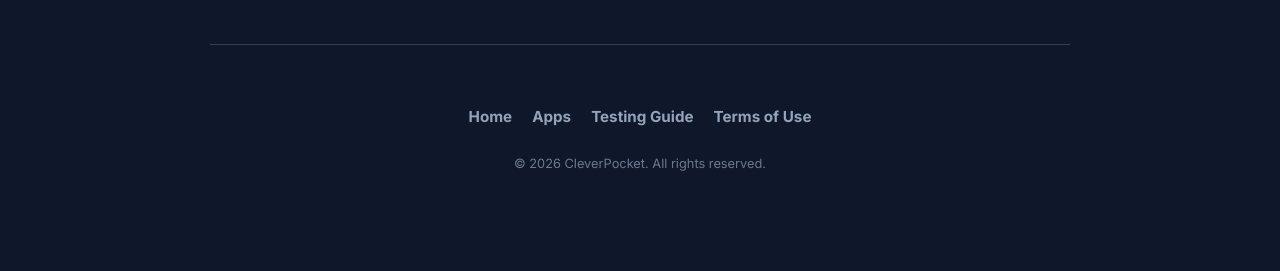
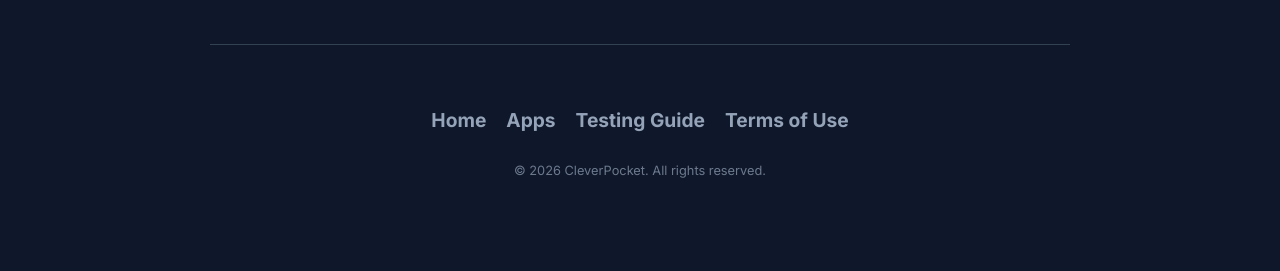
Before and after one commit to digitalcreat0r/sitoweb, a Jekyll site: the page built from index.html, in a window 1280 px wide. Shown: the part 1753-2024 px from the top of the page. Built offline with Jekyll 4.4.1, drawn with Linux system fonts in a browser that asks for light colours.

Commit message:
aggiornamento

```diff
--- a/assets/css/style.css
+++ b/assets/css/style.css
@@ -205,8 +205,8 @@ footer {
 .footer-links a {
     color: var(--text-muted);
     text-decoration: none;
-    font-size: 0.95rem;
-    font-weight: 900;
+    font-size: clamp(1rem, 2.5vw, 1.2rem);
+    font-weight: 700;
     transition: color 0.2s;
 }
 
```
